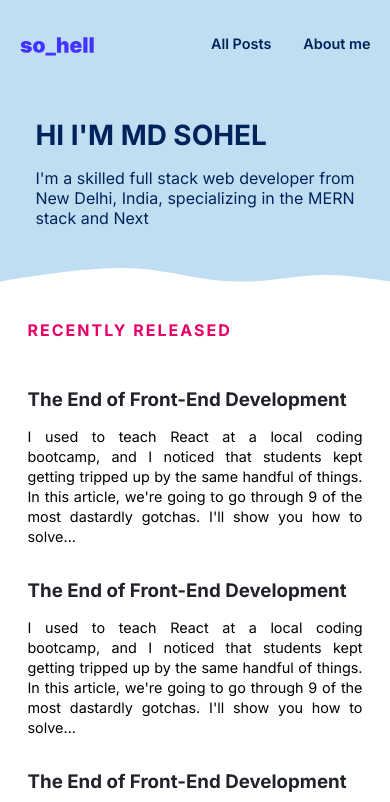
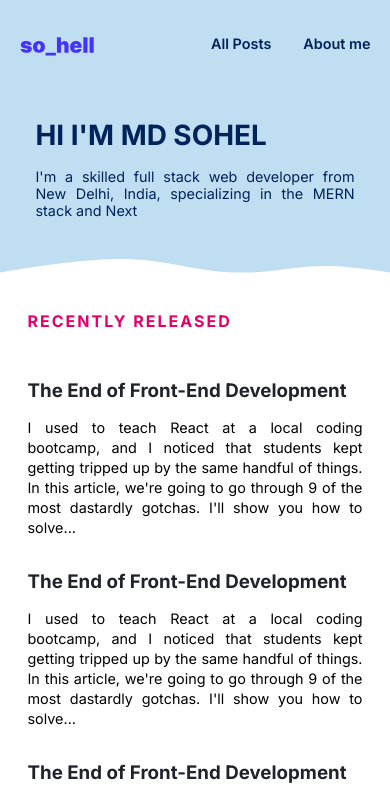
Before and after one commit to noobCode-69/personal-blogging, a Next.js app: page / in a window 390 px wide. Shown: the top 802 px of the page. Built offline with nearby package versions, Linux system fonts and the light colour scheme.

Commit message:
responsive

```diff
--- a/components/home/hero/hero.module.css
+++ b/components/home/hero/hero.module.css
@@ -77,6 +77,9 @@
     padding-top: 1.5rem;
     padding-bottom: 2.5rem;
   }
+  .text-container {
+    font-size: 0.9rem;
+  }
 }
 
 @media (max-width : 800px) {
```
